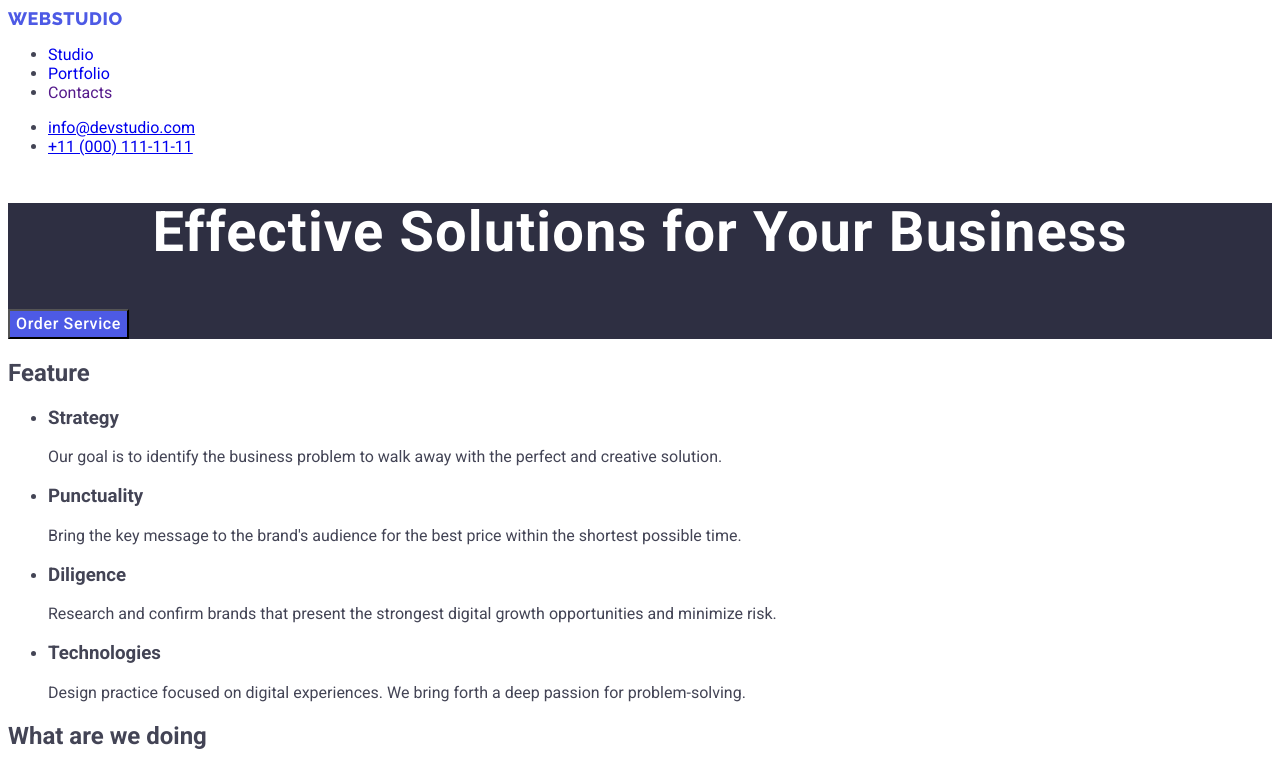
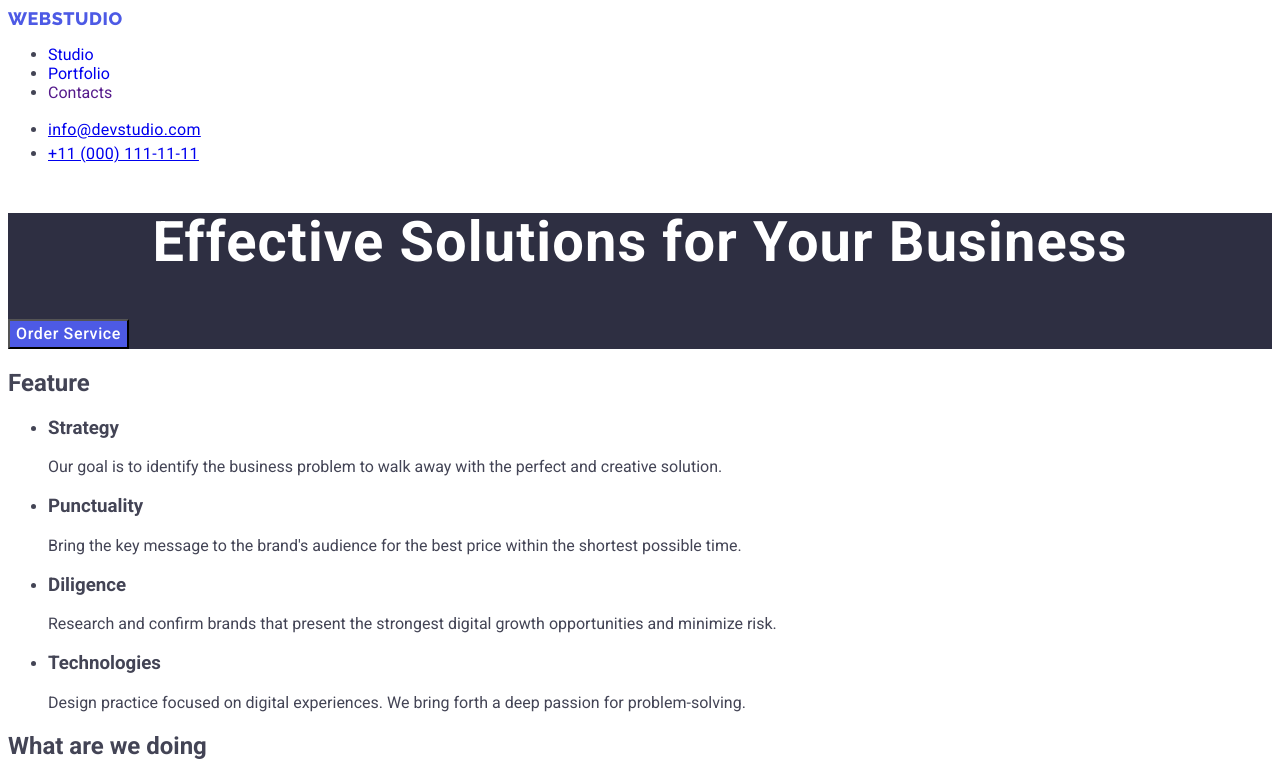
Before and after one commit to LinckyLloyd/goit-markup-hw-02, a plain HTML site: page index.html in a window 1280 px wide. Shown: the top 767 px of the page. Drawn offline with Linux system fonts and the light colour scheme.

Commit message:
address style css

```diff
--- a/css/styles.css
+++ b/css/styles.css
@@ -46,7 +46,11 @@ body{
 }
 
 .address-style{
-    font-style: normal;
+    font-style: normal ;
+    line-height: 1.5;
+    letter-spacing: 0.02em;
+    color: #434455;
+    text-decoration: none;
 
 }
 
```
